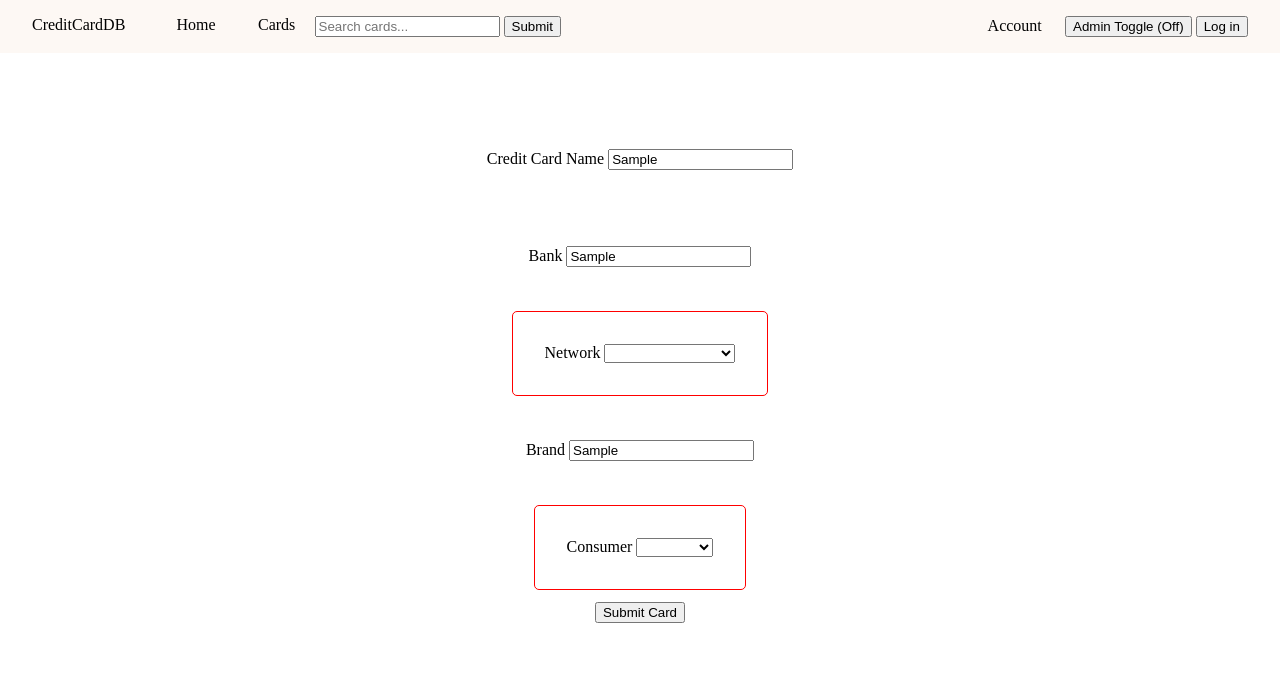
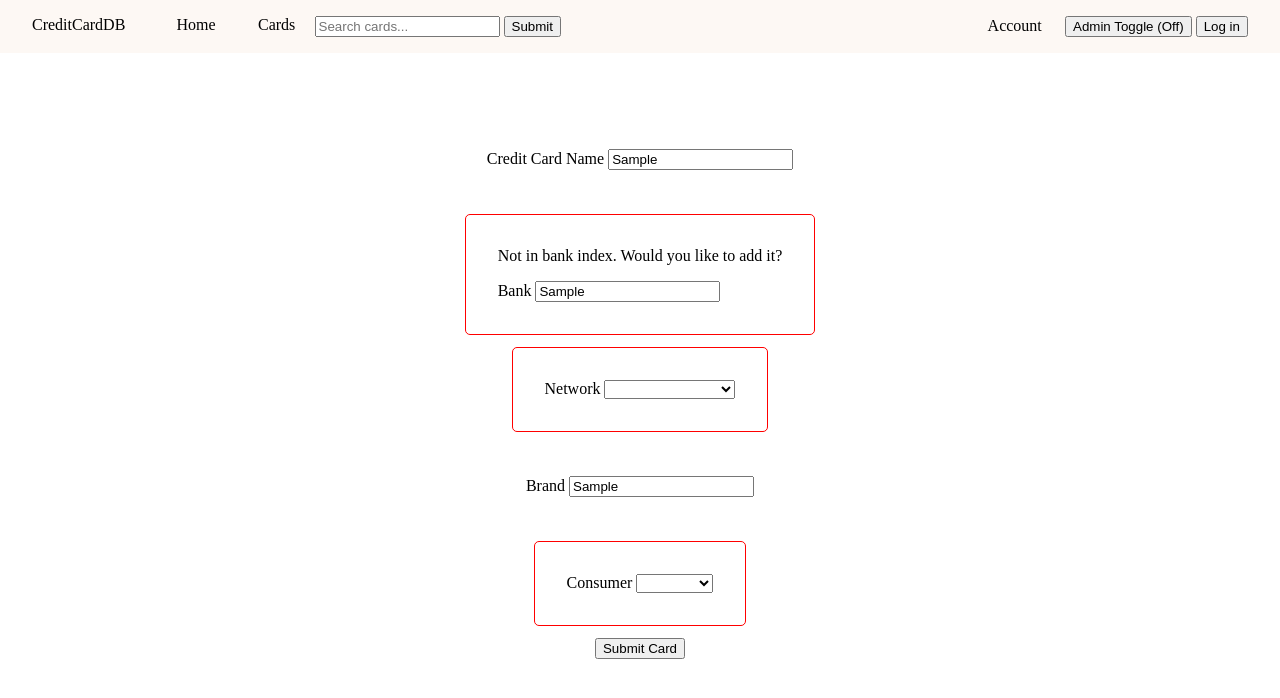
Before and after one commit to Credit-Card-Cafe/credit-card-cafe, a SvelteKit app: page /contribute/add-card in a window 1280 px wide. Both pictures are taken after typing "Sample", "Sample", "Sample" into the empty fields and a click on the button "Submit Card". Shown: the top 698 px of the page. Built offline with nearby package versions, Linux system fonts and the light colour scheme; no server answers; the database is empty.

Commit message:
Added basic bank checking feature on add-card

```diff
--- a/src/routes/contribute/add-card/+page.svelte
+++ b/src/routes/contribute/add-card/+page.svelte
@@ -1,7 +1,13 @@
 <script lang="js">
-    import { user, admin, oneCard } from "../../../lib/stores";
-    import { addCard } from "../../../lib/firebase";
+    import { user, admin, oneCard } from "$lib/stores";
+    import { addCard, getBankList } from "$lib/firebase";
     import { goto } from '$app/navigation';
+    import { onMount } from "svelte";
+
+    let bankList = []
+    onMount(() => {
+        getBankList.then((list) => {bankList = list; console.log(bankList)})
+    });
 
     let submitted = true;
     let name = "";
@@ -28,10 +34,14 @@
     } else if (brand == "" && tempCard && Object.hasOwn(tempCard,"brand")){
         delete tempCard["brand"];
     }
-    $: if (network == "American Express") {
-        searchTerms.push("Amex")
-    } else if (searchTerms.includes("Amex")) {
-        searchTerms.splice(searchTerms.findIndex((term) => term == "Amex"),1);
+
+    let validbank = false;
+    $: if (bank != "") {
+        if (!bankList.find((b) => b.name == bank)) {
+            validbank = false;
+        } else {validbank = true;}
+    } else {
+        validbank = false;
     }
 
     function genId() {
@@ -79,7 +89,12 @@
 {#if submitted}
 <div id="form">
     <div class={name == "" ? 'undef' : ''}>Credit Card Name <input bind:value={name} required></div>
-    <div class={bank == "" ? 'undef' : ''}>Bank <input bind:value={bank} required></div>
+    <div class={bank == "" || !validbank ? 'undef' : ''}>
+        {#if !validbank && bank !=""}
+            <div class="err">Not in bank index. Would you like to add it?</div>
+        {/if}
+        Bank <input bind:value={bank} required>
+    </div>
     <div class={network == "" ? 'undef' : ''}>Network
         <select bind:value={network} required>
             <option>Visa</option>
@@ -99,7 +114,7 @@
     <button on:click={submit}>Submit Card</button>
 </div>
     {#if $admin}
-    <div>
+    <div class="a">
         <pre>name: {name}<br>bank: {bank}<br>network: {network}<br>brand: {brand}<br>consumer: {consumer}<br>search_terms: {searchTerms}<br></pre>
         <pre>{JSON.stringify(tempCard,null,1)}</pre>
     </div>
@@ -122,8 +137,17 @@
         border-radius: 5px;
         padding: 2rem;
         margin-bottom: 0.75rem;
+        transition: 0.25s all ease;
     }
     .undef {
         border: 1px solid red;
     }
+    .a {
+        position:fixed;
+        top: 6rem;
+        left: 2rem;
+    }
+    .err {
+        margin-bottom: 1rem;
+    }
 </style>
```
Also changed, not shown: src/lib/firebase.js.
